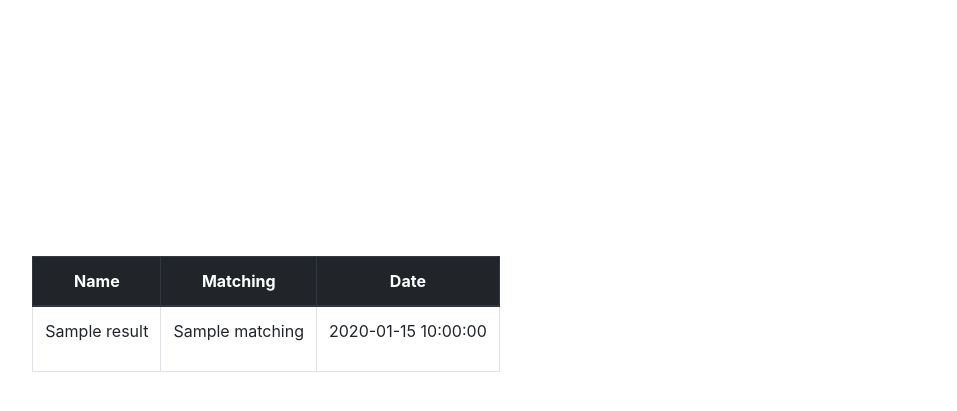
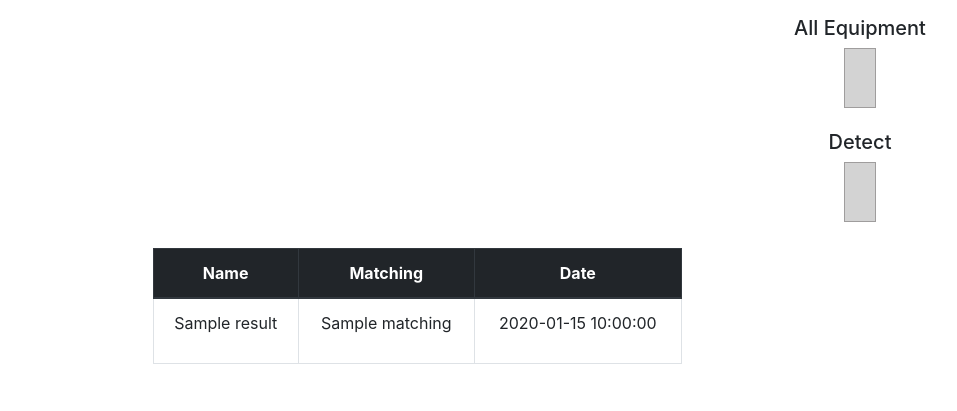
Before and after one commit to Thawat09/showTag, a PHP site: template views/room1.php in a window 1280 px wide. Shown: the top 411 px of the page, without its empty margins (185-1142 px from the left). Run offline with PHP 8.4, Linux system fonts and the light colour scheme; the template is opened without the code that fills it: most values are stand-ins (such as "Sample title", 1, 10 or a date in 2020); data that the repository does not hold is empty.

Commit message:
เพิ่ม count นับจำนวน match

```diff
--- a/css/styles.css
+++ b/css/styles.css
@@ -65,12 +65,14 @@
 }
 
 .navbar-logo {
-    margin-left: 40px;
+    margin-left: 75px;
     height: 120px;
 }
 
 .sidebar {
-    width: 230px;
+    width: 20%;
+    min-width: 200px;
+    max-width: 300px;
     background-color: #bcbcbc;
     height: 100vh;
     position: fixed;
@@ -93,6 +95,7 @@
 }
 
 .sidebar-link {
+    width: 200px;
     display: block;
     padding: 10px;
     color: black;
@@ -105,10 +108,11 @@
 .table {
     position: relative;
     top: auto;
+    width: 80%;
+    height: 100%;
     transform: translateX(auto);
-    top: -1cm;
-    left: -5cm;
-    height: 100%;
+    top: 2cm;
+    left: -1cm;
 }
 
 .table-container {
@@ -120,9 +124,9 @@
     flex-direction: column;
     align-items: center;
     position: relative;
-    bottom: 450px;
+    bottom: 300px;
     left: 50%;
-    transform: translate(-200px, -100px);
+    transform: translate(-150px, -100px);
 }
 
 .date-time {
@@ -137,4 +141,66 @@
     color: black;
     text-decoration: none;
     margin-bottom: 30px;
+    text-align: center;
+    flex-grow: 1;
+    display: flex;
+    flex-direction: column;
+    justify-content: flex-start;
 }
+
+.other-container {
+    margin-top: 20px;
+}
+
+.content-item {
+    text-align: center;
+}
+
+.content-item h3 {
+    margin: 0;
+}
+
+.table-wide {
+    width: 14cm;
+}
+
+.gray-rectangle {
+    border: 1px solid rgb(159, 157, 157);
+    padding: 15px;
+    display: inline-block;
+    background-color: lightgray;
+    height: 60px;
+}
+
+@media (max-width: 767px) {
+    .table {
+        width: 90%;
+        margin-top: 10px;
+    }
+
+    .sidebar {
+        width: 100%;
+        max-width: 100%;
+    }
+
+    .table-container {
+        margin-bottom: 0.5em;
+    }
+
+    .navbar-logo {
+        margin-left: 10px;
+        height: 80px;
+    }
+}
+
+@media (min-width: 768px) and (max-width: 1024px) {
+    .table {
+        width: 80%;
+        margin-top: 30px;
+    }
+
+    .navbar-logo {
+        margin-left: 50px;
+        height: 100px;
+    }
+}
--- /dev/null
+++ b/javascript/real_time.js
@@ -0,0 +1,42 @@
+function updateTableData() {
+    var xhr = new XMLHttpRequest();
+    xhr.open('GET', 'models/room_1_model.php', true);
+    xhr.onload = function() {
+        if (xhr.status === 200) {
+            var responseData = xhr.responseText;
+            var data = JSON.parse(responseData);
+            var tableBody = document.getElementById('table-data').getElementsByTagName('tbody')[0];
+            tableBody.innerHTML = '';
+
+            for (var i = 0; i < data.length; i++) {
+                var row = '<tr>' +
+                    '<td class="text-center">' + data[i].name + '</td>' +
+                    '<td class="text-center">' + data[i].matching + '</td>' +
+                    '<td class="text-center">' + data[i].date + '</td>' +
+                    '</tr>';
+                tableBody.innerHTML += row;
+            }
+        }
+    };
+    xhr.send();
+}
+updateTableData();
+setInterval(updateTableData, 5000);
+
+function updateEquipmentCounts() {
+    var xhr = new XMLHttpRequest();
+    xhr.open('GET', 'models/count.php', true);
+    xhr.onload = function() {
+        if (xhr.status === 200) {
+            var responseData = xhr.responseText;
+            var counts = JSON.parse(responseData);
+            var allEquipmentCount = document.getElementById('all-equipment-count');
+            var detectCount = document.getElementById('detect-count');
+            allEquipmentCount.textContent = counts.allEquipmentCount;
+            detectCount.textContent = counts.detectCount;
+        }
+    };
+    xhr.send();
+}
+updateEquipmentCounts();
+setInterval(updateEquipmentCounts, 5000);
--- /dev/null
+++ b/models/count.php
@@ -0,0 +1,12 @@
+<?php
+function countEquipment($result, $status)
+{
+    $count = 0;
+    foreach ($result as $row) {
+        if ($row['matching'] == $status) {
+            $count++;
+        }
+    }
+    return $count;
+}
+?>
--- a/room1.php
+++ b/room1.php
@@ -4,4 +4,5 @@
 include 'views/navbar.php';
 include 'models/logout_model.php';
 include 'models/room_1_model.php';
+include 'models/count.php';
 include 'views/room1.php';
--- a/views/room1.php
+++ b/views/room1.php
@@ -11,7 +11,7 @@
 <body>
     <div class="container">
         <div class="table-container">
-            <table class="table table-bordered">
+            <table id="table-data" class="table table-bordered table-wide">
                 <thead class="thead-dark">
                     <tr>
                         <th class="text-center">Name</th>
@@ -31,14 +31,29 @@
             </table>
         </div>
         <div class="date-time-container">
-            <span id="time"></span>
+            <h5 id="time"></h5>
+            <h5 id="date"></h5>
             <br>
-            <span id="date"></span>
+            <div id="equipment-count" class="additional-content">
+                <div class="content-item mt-3">
+                    <h5>All Equipment</h5>
+                    <div class="gray-rectangle">
+                        <p id="all-equipment-count"><?php echo countEquipment($result, '✓'); ?></p>
+                    </div>
+                </div>
+                <div class="content-item mt-3">
+                    <h5>Detect</h5>
+                    <div class="gray-rectangle">
+                        <p id="detect-count"><?php echo countEquipment($result, '✗'); ?></p>
+                    </div>
+                </div>
+            </div>
         </div>
     </div>
 
     <script src="./javascript/logout.js"></script>
     <script src="./javascript/time.js"></script>
+    <script src="./javascript/real_time.js"></script>
 </body>
 
 </html>
```
